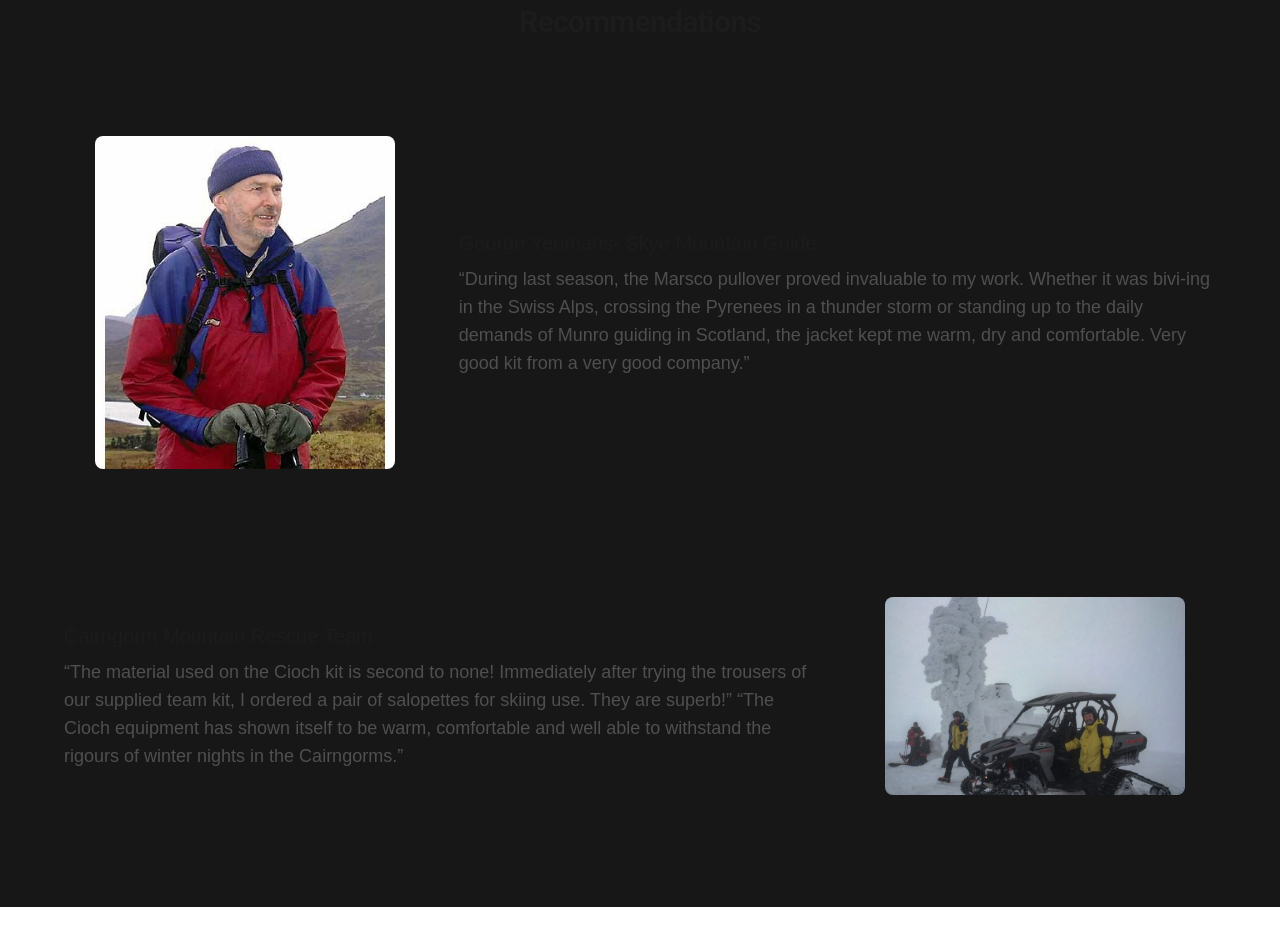
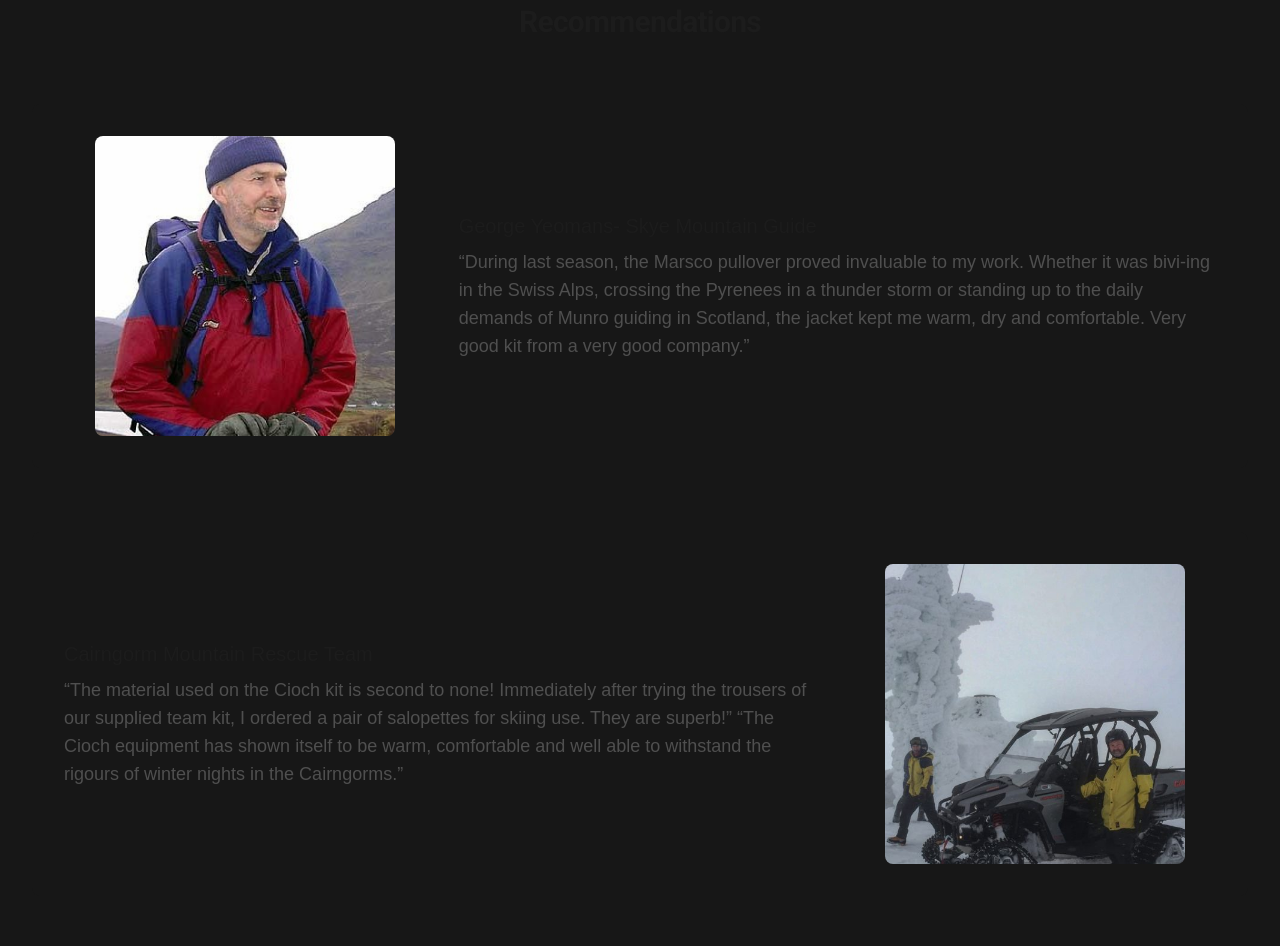
Before and after one commit to lpscrim/cioch, a Next.js app: page / in a window 1280 px wide. Shown: the part 2900-3846 px from the top of the page. Before the commit the page ends 3807 px from the top, so only its background shows below. Built offline with nearby package versions, Linux system fonts and the light colour scheme; a web font is replaced by a local one.

Commit message:
Update image aspect ratio for improved display in Recommendations component

```diff
--- a/components/Recommendations.tsx
+++ b/components/Recommendations.tsx
@@ -51,7 +51,7 @@ export default function Recommendations() {
                 <Image
                   alt={feature.imageAlt}
                   src={feature.imageSrc}
-                  className="aspect-1/1.2 w-full h-full max-w-[300px] rounded-lg object-cover mx-auto"
+                  className="aspect-1/1 w-full h-full max-w-[300px] rounded-lg object-cover mx-auto"
                   width={500}
                   height={500}
                 />
```
Also changed, not shown: public/georgeyeomans.jpg.
